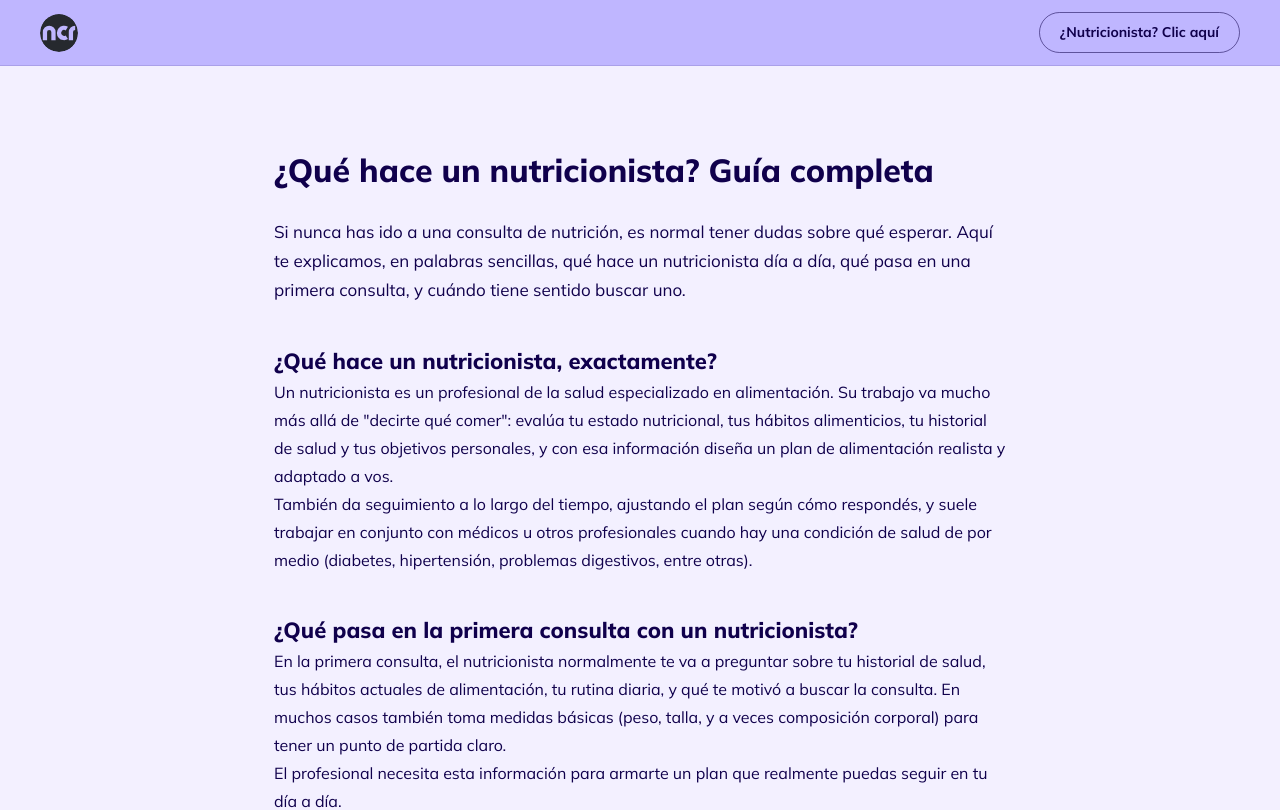
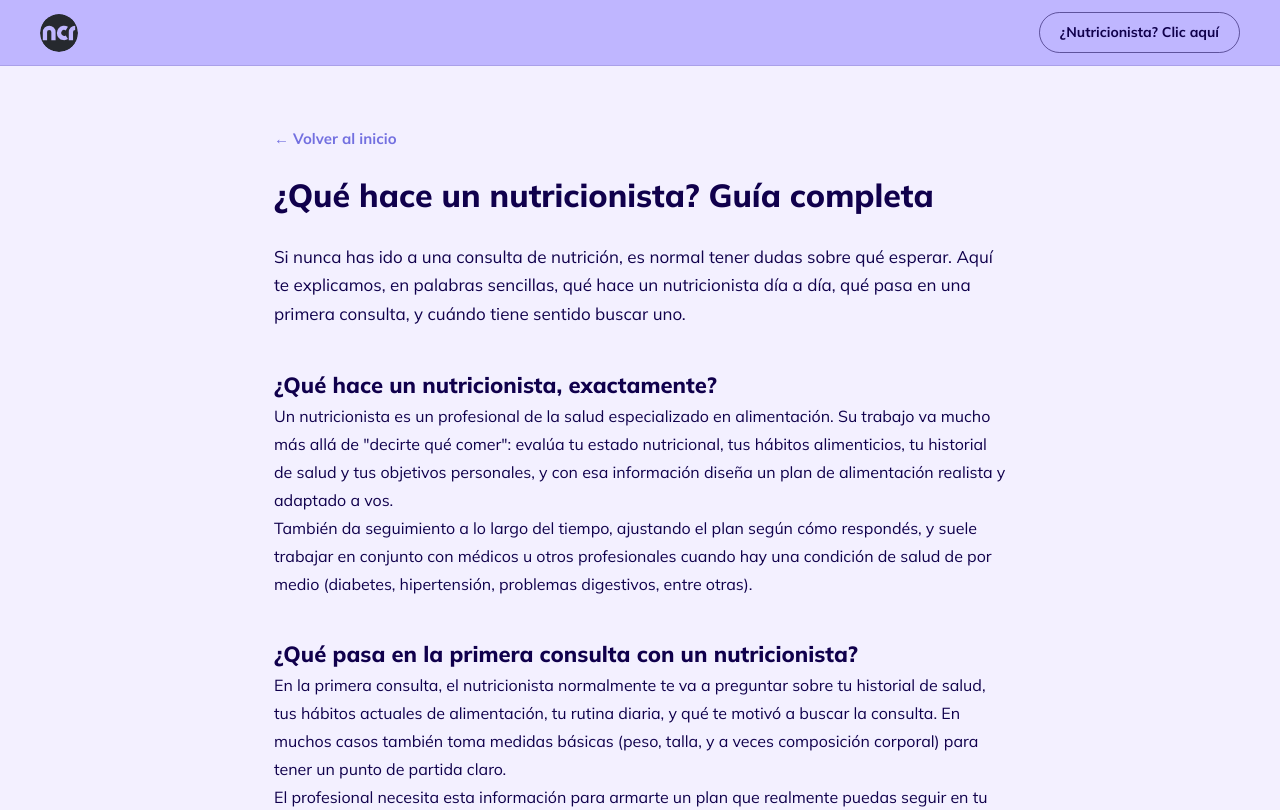
Before and after one commit to Cubujuqui/ncr-directory, a Next.js app: page /que-hace-un-nutricionista in a window 1280 px wide. Shown: the top 810 px of the page. Built offline with nearby package versions, Linux system fonts and the light colour scheme; no server answers.

Commit message:
Add link to return to homepage in nutritionist page

```diff
--- a/app/que-hace-un-nutricionista/page.tsx
+++ b/app/que-hace-un-nutricionista/page.tsx
@@ -16,6 +16,10 @@ export default function QueHaceUnNutricionista() {
     <div className={styles.pagina}>
       <SiteHeader />
       <div className={styles.contenedor}>
+        <Link href="/" className={styles.volver}>
+          ← Volver al inicio
+        </Link>
+
         <h1 className={styles.titulo}>¿Qué hace un nutricionista? Guía completa</h1>
 
         <p className={styles.intro}>
```
